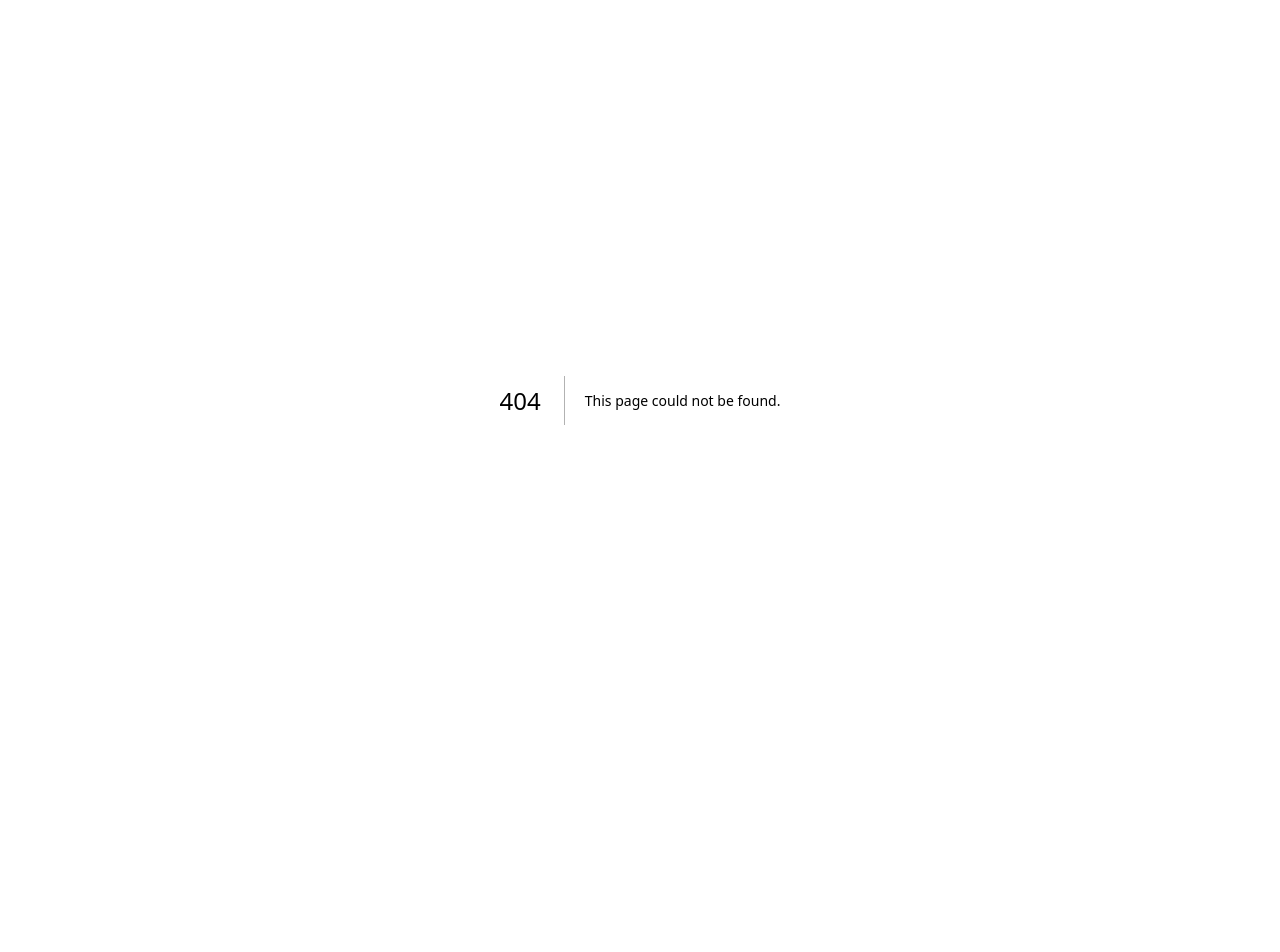
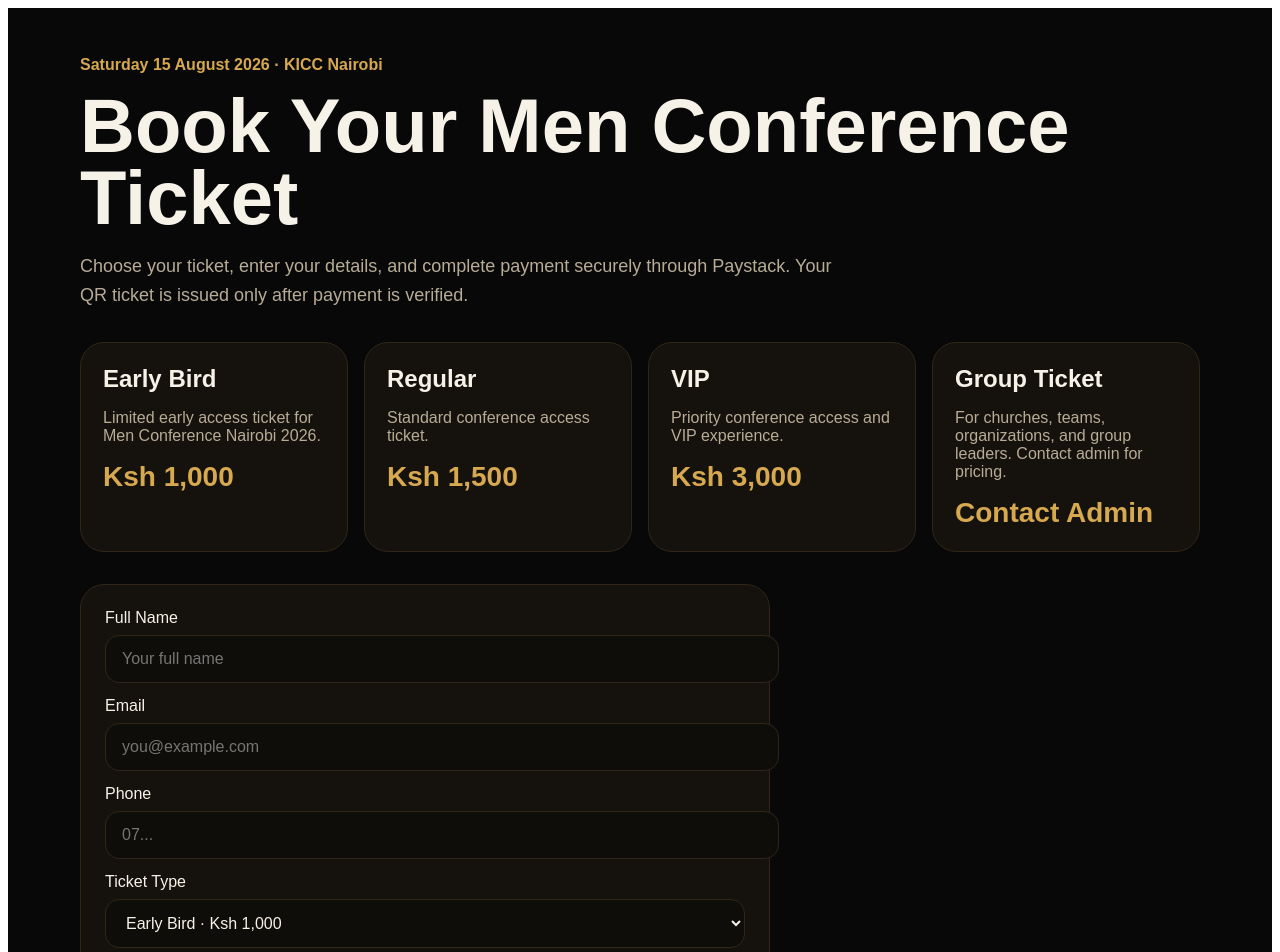
Before and after one commit to mbuguaryan/Ticketing-system-and-payment-, a Next.js app: page /conference/men-conference-2026 in a window 1280 px wide. Before the commit this address had no page. Shown: the top 952 px of the page. Before the commit the page ends 800 px from the top, so only its background shows below. Built offline with nearby package versions, Linux system fonts and the light colour scheme.

Commit message:
Add conference checkout page

```diff
--- /dev/null
+++ b/app/conference/men-conference-2026/page.tsx
@@ -0,0 +1,76 @@
+import { formatKes, ticketTypes } from "@/lib/ticket-types";
+
+export default function ConferencePage() {
+  return (
+    <main style={{ minHeight: "100vh", padding: 32, background: "#080808", color: "#f7f2e8", fontFamily: "Arial, sans-serif" }}>
+      <section style={{ maxWidth: 1120, margin: "0 auto" }}>
+        <p style={{ color: "#d6a84f", fontWeight: 700 }}>Saturday 15 August 2026 · KICC Nairobi</p>
+        <h1 style={{ fontSize: "clamp(40px, 7vw, 76px)", lineHeight: 0.95, margin: "12px 0" }}>
+          Book Your Men Conference Ticket
+        </h1>
+        <p style={{ color: "#b8ac97", fontSize: 18, lineHeight: 1.6, maxWidth: 760 }}>
+          Choose your ticket, enter your details, and complete payment securely through Paystack. Your QR ticket is issued only after payment is verified.
+        </p>
+
+        <div style={{ display: "grid", gridTemplateColumns: "repeat(auto-fit, minmax(230px, 1fr))", gap: 16, margin: "32px 0" }}>
+          {ticketTypes.map((ticket) => (
+            <article key={ticket.id} style={{ border: "1px solid #2f2617", borderRadius: 24, padding: 22, background: "#15120d" }}>
+              <h2 style={{ margin: 0 }}>{ticket.name}</h2>
+              <p style={{ color: "#b8ac97" }}>{ticket.description}</p>
+              <strong style={{ color: "#d6a84f", fontSize: 28 }}>
+                {ticket.priceKes > 0 ? formatKes(ticket.priceKes) : "Contact Admin"}
+              </strong>
+            </article>
+          ))}
+        </div>
+
+        <form action="/api/paystack/initialize" method="POST" style={{ display: "grid", gap: 14, maxWidth: 640, border: "1px solid #2f2617", borderRadius: 24, padding: 24, background: "#15120d" }}>
+          <label style={{ display: "grid", gap: 8 }}>
+            Full Name
+            <input name="fullName" required placeholder="Your full name" style={inputStyle} />
+          </label>
+
+          <label style={{ display: "grid", gap: 8 }}>
+            Email
+            <input name="email" required type="email" placeholder="you@example.com" style={inputStyle} />
+          </label>
+
+          <label style={{ display: "grid", gap: 8 }}>
+            Phone
+            <input name="phone" required placeholder="07..." style={inputStyle} />
+          </label>
+
+          <label style={{ display: "grid", gap: 8 }}>
+            Ticket Type
+            <select name="ticketTypeId" required defaultValue="early-bird" style={inputStyle}>
+              {ticketTypes.filter((ticket) => ticket.priceKes > 0).map((ticket) => (
+                <option key={ticket.id} value={ticket.id}>
+                  {ticket.name} · {formatKes(ticket.priceKes)}
+                </option>
+              ))}
+            </select>
+          </label>
+
+          <label style={{ display: "grid", gap: 8 }}>
+            Quantity
+            <input name="quantity" required type="number" min="1" max="20" defaultValue="1" style={inputStyle} />
+          </label>
+
+          <button type="submit" style={{ border: 0, borderRadius: 999, padding: "15px 22px", background: "#d6a84f", color: "#120d04", fontWeight: 800, cursor: "pointer" }}>
+            Proceed to Paystack
+          </button>
+        </form>
+      </section>
+    </main>
+  );
+}
+
+const inputStyle = {
+  width: "100%",
+  border: "1px solid #2f2617",
+  borderRadius: 14,
+  padding: "14px 16px",
+  background: "#0f0d09",
+  color: "#f7f2e8",
+  fontSize: 16,
+};
```
